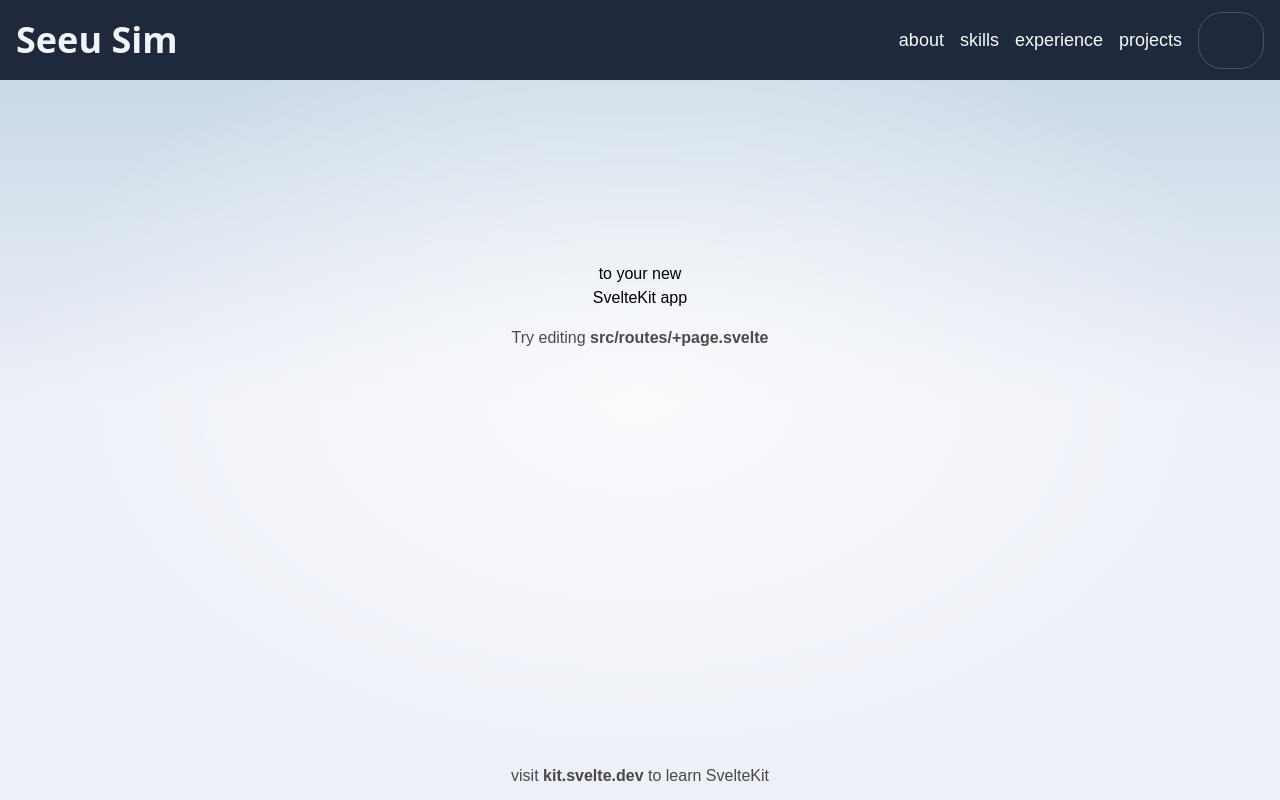
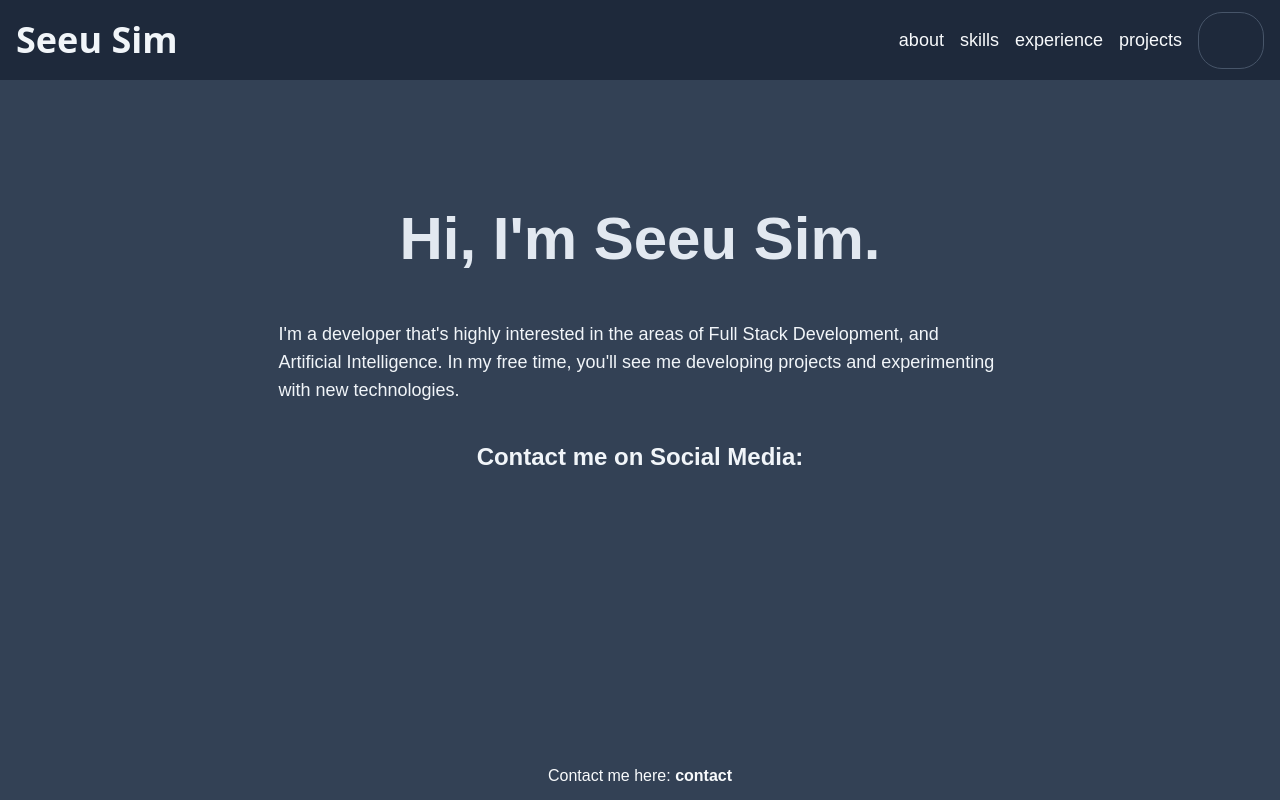
Before and after one commit to SeeuSim/seeusim, a SvelteKit app: page / in a window 1280 px wide. Built offline with nearby package versions, Linux system fonts and the light colour scheme; some icons are missing.

Commit message:
Add base theming

```diff
--- a/package.json
+++ b/package.json
@@ -20,6 +20,7 @@
 		"@steeze-ui/heroicons": "^2.2.1",
 		"@sveltejs/adapter-auto": "^1.0.0",
 		"@sveltejs/kit": "^1.0.0",
+		"@tailwindcss/typography": "^0.5.9",
 		"@types/cookie": "^0.5.1",
 		"@typescript-eslint/eslint-plugin": "^5.45.0",
 		"@typescript-eslint/parser": "^5.45.0",
--- a/src/app.html
+++ b/src/app.html
@@ -6,7 +6,7 @@
 		<meta name="viewport" content="width=device-width" />
 		%sveltekit.head%
 	</head>
-	<body data-sveltekit-preload-data="hover">
-		<div style="display: contents">%sveltekit.body%</div>
+	<body data-sveltekit-preload-data="hover" style="width: 100%;">
+		<div style="display: contents;">%sveltekit.body%</div>
 	</body>
 </html>
--- a/src/routes/+layout.svelte
+++ b/src/routes/+layout.svelte
@@ -2,25 +2,29 @@
 	import Header from './Header.svelte';
 	import './styles.css';
 	import "../app.css";
-	import { theme } from './store';
+	import { theme, sideMenu } from './store';
 
 	let darkMode: boolean;
 	theme.subscribe(val => {
 		darkMode = val;
 	});
 
-
-
+	let sideMenuOpen: boolean;
+	sideMenu.subscribe(val => {
+		sideMenuOpen = val
+	});
 </script>
 
-<div class={`flex flex-col min-h-screen ${darkMode? "dark": "light"}`}>
-	<Header />
+<div class={`${darkMode? "dark": "light"}`}>
+	<div class="flex flex-col min-h-screen bg-slate-100 dark:bg-slate-700">
+		<Header />
 
-	<main class="flex-1 flex flex-col p-4 max-w-5xl box-border flex-shrink-0 w-screen mx-auto">
-		<slot />
-	</main>
+		<main class="flex-1 flex flex-col p-4 max-w-5xl box-border flex-shrink-0 mx-auto">
+			<slot />
+		</main>
 
-	<footer class="flex flex-col justify-center items-center p-3 mini:px-0">
-		<p>visit <a class="font-bold" href="https://kit.svelte.dev">kit.svelte.dev</a> to learn SvelteKit</p>
-	</footer>
+		<footer class="flex flex-col justify-center items-center p-3 mini:px-0 dark:text-slate-50">
+			<p>Contact me here: <a class="font-bold" href="/#">contact</a></p>
+		</footer>
+	</div>
 </div>
--- a/src/routes/+page.svelte
+++ b/src/routes/+page.svelte
@@ -1,21 +1,29 @@
 <script>
-	import Counter from './Counter.svelte';
 	import welcome from '$lib/images/svelte-welcome.webp';
 	import welcome_fallback from '$lib/images/svelte-welcome.png';
 </script>
 
 <svelte:head>
-	<title>Home</title>
-	<meta name="description" content="Svelte demo app" />
+	<title>Seeu Sim</title>
+	<meta name="description" content="Seeu Sim's personal portfolio site" />
 </svelte:head>
 
 <section class="flex flex-col justify-center items-center flex-[0.6]">
-	<h1 class="w-full text-black">
-		to your new<br />
-		SvelteKit app
-	</h1>
+	<article
+		class={`
+			prose lg:prose-xl
+			prose-h1:text-slate-700 dark:prose-h1:text-slate-200 prose-h1:text-6xl
+			prose-h2:text-slate-800 dark:prose-h2:text-slate-100 prose-h2:text-2xl prose-h2:text-center
+			prose-p:text-slate-800 dark:prose-p:text-slate-100 prose-p:text-lg
+		`}>
+		<h1>Hi, I'm Seeu Sim.</h1>
+		<p>
+			I'm a developer that's highly interested in the areas of Full Stack Development, and Artificial Intelligence.
+			In my free time, you'll see me developing projects and experimenting with new technologies.
+		</p>
 
-	<h2 class="mt-4">
-		Try editing <strong>src/routes/+page.svelte</strong>
-	</h2>
+		<h2>
+			Contact me on Social Media:
+		</h2>
+	</article>
 </section>
--- a/src/routes/Counter.svelte
+++ /dev/null
@@ -1,41 +0,0 @@
-<script lang="ts">
-	import { spring } from 'svelte/motion';
-
-	let count = 0;
-
-	const displayed_count = spring();
-	$: displayed_count.set(count);
-	$: offset = modulo($displayed_count, 1);
-
-	function modulo(n: number, m: number) {
-		// handle negative numbers
-		return ((n % m) + m) % m;
-	}
-</script>
-
-<div class="counter flex border-t-[1px] border-b-[1px] border-black/10 mx-4">
-	<button class="w-8 p-0 flex items-center justify-center border-0 bg-transparent touch-manipulation text-3xl hover:bg-slate-300" on:click={() => (count -= 1)} aria-label="Decrease the counter by one">
-		<svg class="h-1/4 w-1/4" aria-hidden="true" viewBox="0 0 1 1">
-			<path class="stroke-[2px] stroke-gray-700" d="M0,0.5 L1,0.5" />
-		</svg>
-	</button>
-
-	<div class="w-32 h-16 overflow-hidden text-center relative">
-		<div class="absolute w-full h-full" style="transform: translate(0, {100 * offset}%)">
-			<strong class="absolute w-full h-full font-normal text-vermillion hidden text-6xl items-center justify-center -top-full select-none" aria-hidden="true">{Math.floor($displayed_count + 1)}</strong>
-			<strong class="absolute flex w-full h-full font-normal text-vermillion text-6xl items-center justify-center ">{Math.floor($displayed_count)}</strong>
-		</div>
-	</div>
-
-	<button class="w-8 p-0 flex items-center justify-center border-0 bg-transparent touch-manipulation text-3xl hover:bg-slate-300" on:click={() => (count += 1)} aria-label="Increase the counter by one">
-		<svg class="h-1/4 w-1/4" aria-hidden="true" viewBox="0 0 1 1">
-			<path class="stroke-[2px] stroke-gray-700" d="M0,0.5 L1,0.5 M0.5,0 L0.5,1" />
-		</svg>
-	</button>
-</div>
-
-<style>
-	path {
-		vector-effect: non-scaling-stroke;
-	}
-</style>
--- a/src/routes/Header.svelte
+++ b/src/routes/Header.svelte
@@ -1,7 +1,7 @@
 <script lang="ts">
-	import { theme } from "./store";
+	import { theme, sideMenu } from "./store";
 	import { Icon } from "@steeze-ui/svelte-icon";
-	import { Moon, Sun } from "@steeze-ui/heroicons";
+	import { Bars3, Moon, Sun } from "@steeze-ui/heroicons";
 
 	let darkMode: boolean;
 	theme.subscribe(val => darkMode = val);
@@ -13,7 +13,7 @@
 		},
 		{
 			label: "skills",
-			href: "/skill"
+			href: "/skills"
 		},
 		{
 			label: "experience",
@@ -21,7 +21,7 @@
 		},
 		{
 			label: "projects",
-			href: "/projects"
+			href: "/sverdle"
 		}
 	];
 
@@ -33,9 +33,13 @@
 			Seeu Sim
 		</a>
 	</div>
+
 	<div class="inline-flex space-x-4 items-center mr-4">
+		<div class="hidden smr:inline-flex text-xs">
+			Test
+		</div>
 		<!-- Nav Links -->
-		<ul class="inline-flex space-x-4">
+		<ul class="hidden sm:inline-flex space-x-4">
 		{ #each navLinks as nav, i}
 			<li>
 				<a href={nav.href}>
@@ -59,5 +63,15 @@
 			}>
 			<Icon class="h-8 w-8" src={darkMode? Sun: Moon}/>
 		</button>
+		<button
+			class="p-2 mr-4 sm:hidden text-slate-800 dark:text-slate-100"
+			on:click={
+				() => {
+					sideMenu.update(val => true);
+				}
+			}
+			>
+			<Icon class="h-6 w-6" src={Bars3}/>
+		</button>
 	</div>
 </header>
--- /dev/null
+++ b/src/routes/skills/+page.svelte
@@ -0,0 +1,4 @@
+<svelte:head>
+	<title>Skills</title>
+	<meta name="description" content="Seeu Sim's skills" />
+</svelte:head>
--- a/src/routes/store.ts
+++ b/src/routes/store.ts
@@ -1,3 +1,4 @@
 import { writable } from "svelte/store";
 
 export const theme = writable(true);
+export const sideMenu = writable(false);
--- a/tailwind.config.cjs
+++ b/tailwind.config.cjs
@@ -7,11 +7,32 @@ module.exports = {
         vermillion: "#ff3e00"
       }
     },
-    screens: {
-      "mini": '480px'
-    },
 
   },
   darkMode: 'class',
-  plugins: [],
+  plugins: [
+    require('@tailwindcss/typography'),
+  ],
+  future: {
+    purgeLayersByDefault: true,
+    removeDeprecatedGapUtilities: true,
+  },
+  screens: {
+    'mini': '480px',
+
+    'sm': '640px',
+    // => @media (min-width: 640px) { ... }
+
+    'md': '768px',
+    // => @media (min-width: 768px) { ... }
+
+    'lg': '1024px',
+    // => @media (min-width: 1100px) { ... }
+
+    'xl': '1280px',
+    // => @media (min-width: 1280px) { ... }
+
+    '2xl': '1536px',
+    // => @media (min-width: 1536px) { ... }
+  }
 }
```
Also changed, not shown: src/routes/SideMenu.svelte (added), 1 other file (tests, documents, lock files or other folders).
